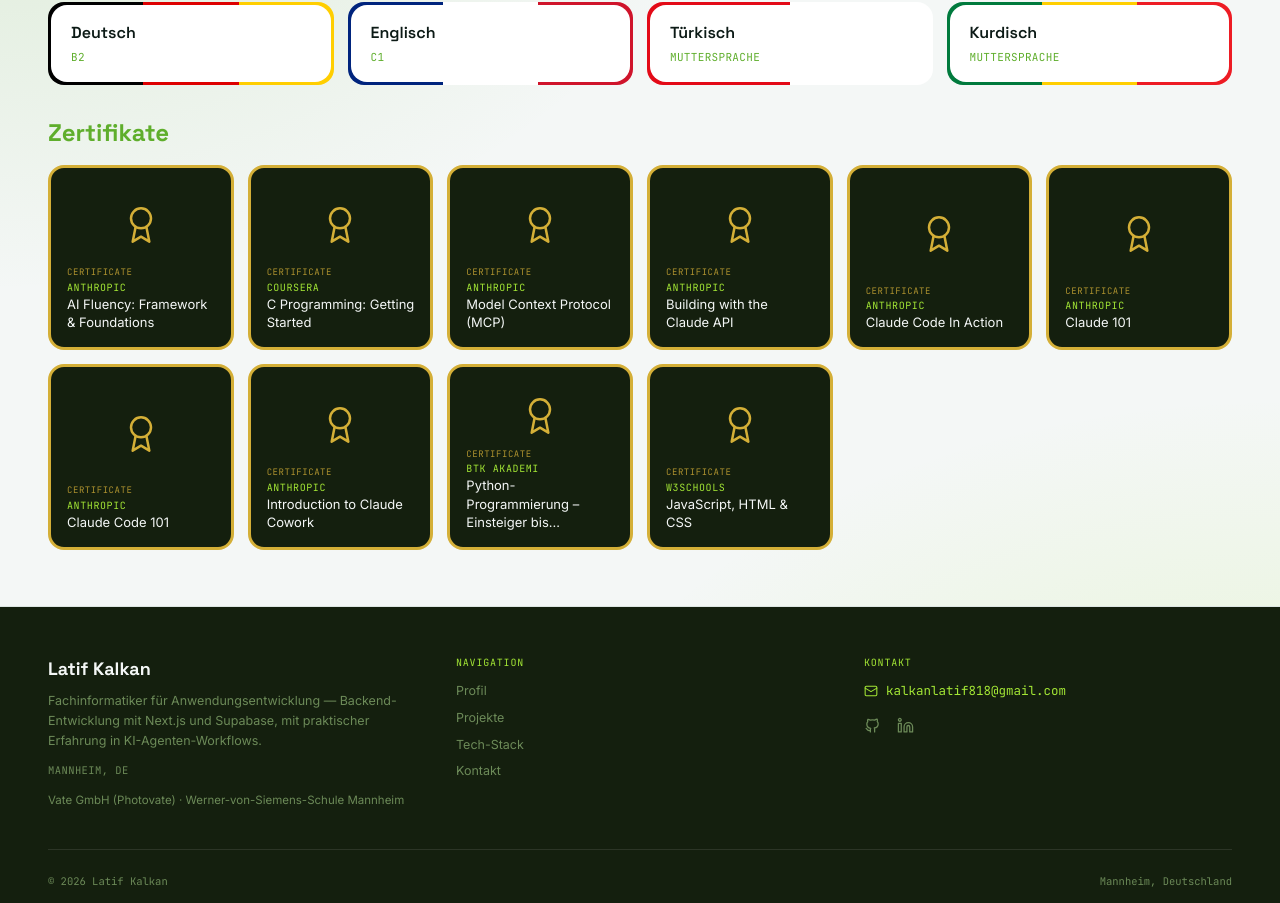
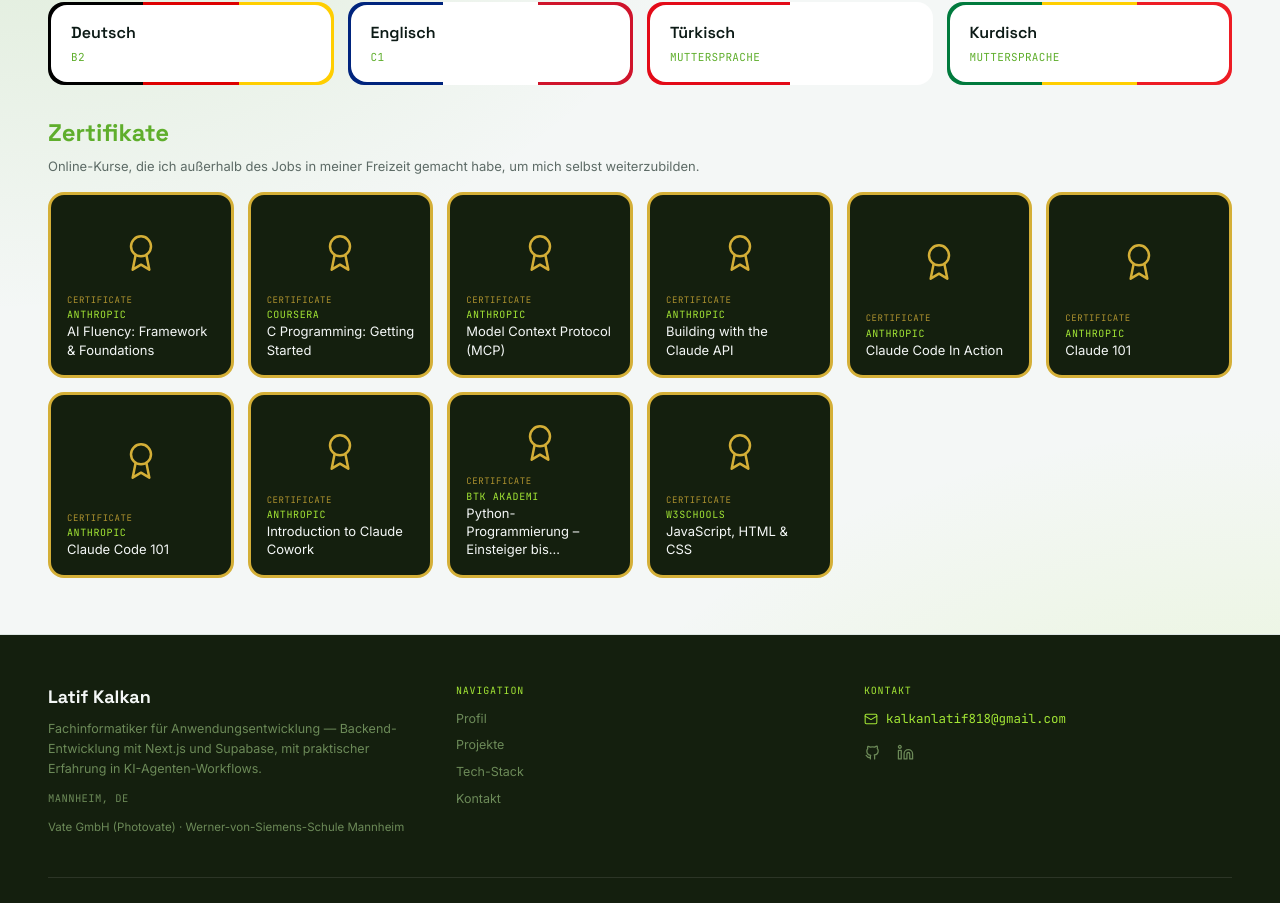
Before and after one commit to kalkanlatif/latif-portfolio, a Next.js app: page / in a window 1280 px wide. Shown: the part 3855-4758 px from the top of the page. Built offline with nearby package versions, Linux system fonts and the light colour scheme; no server answers.

Commit message:
feat: add intro sentence to Zertifikate section

```diff
--- a/src/components/LanguagesCertificates.tsx
+++ b/src/components/LanguagesCertificates.tsx
@@ -98,9 +98,13 @@
       </div>
 
       <div className="mt-8">
-        <div className="mb-4 font-display text-2xl font-bold text-accent">
+        <div className="mb-2 font-display text-2xl font-bold text-accent">
           Zertifikate
         </div>
+        <p className="mb-4 max-w-2xl font-body text-[13px] leading-[1.5] text-muted">
+          Online-Kurse, die ich außerhalb des Jobs in meiner Freizeit
+          gemacht habe, um mich selbst weiterzubilden.
+        </p>
         <div className="grid grid-cols-3 gap-2 sm:grid-cols-[repeat(auto-fit,minmax(170px,1fr))] sm:gap-3.5">
           {certificates.map((cert) => (
             <CertificateCard
```
